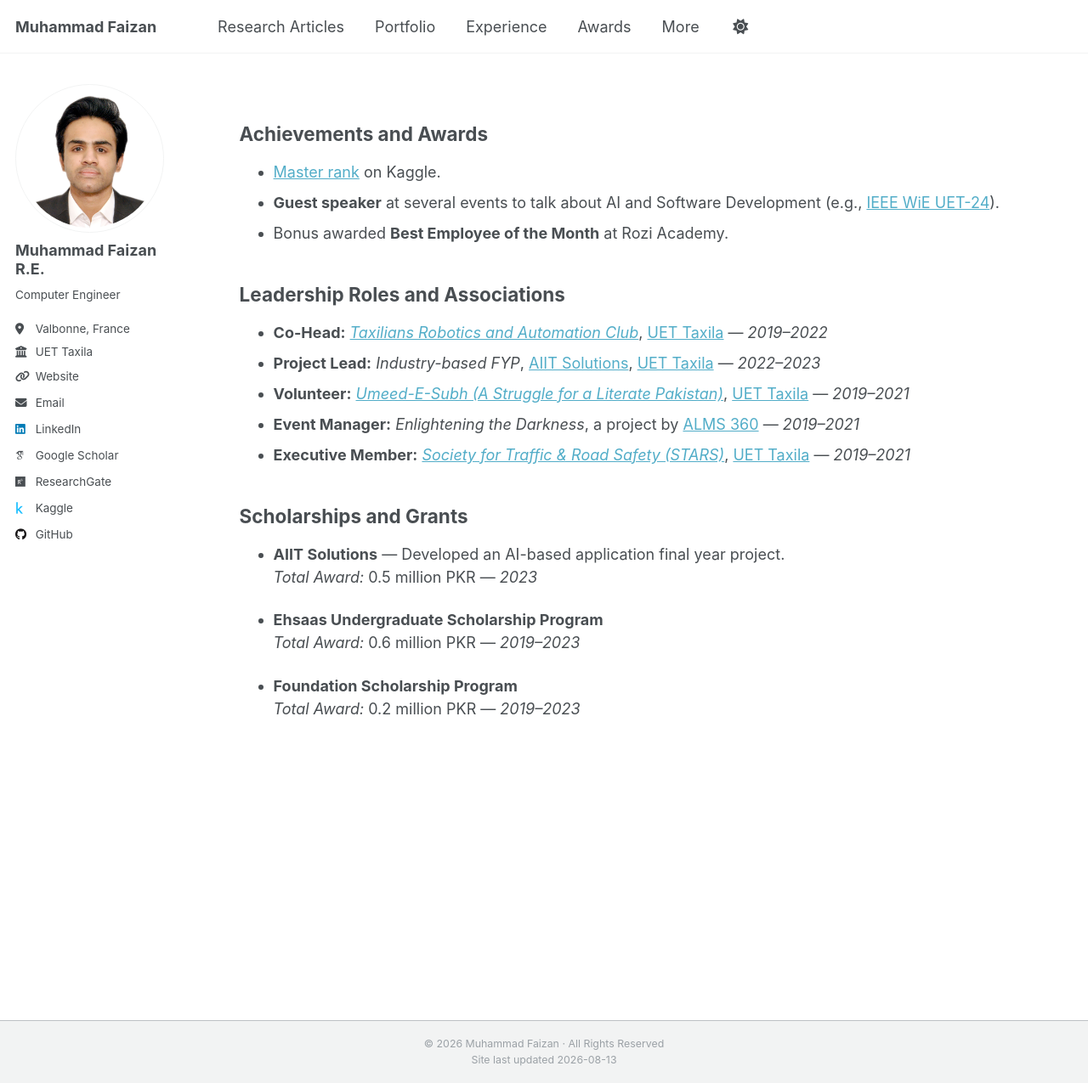
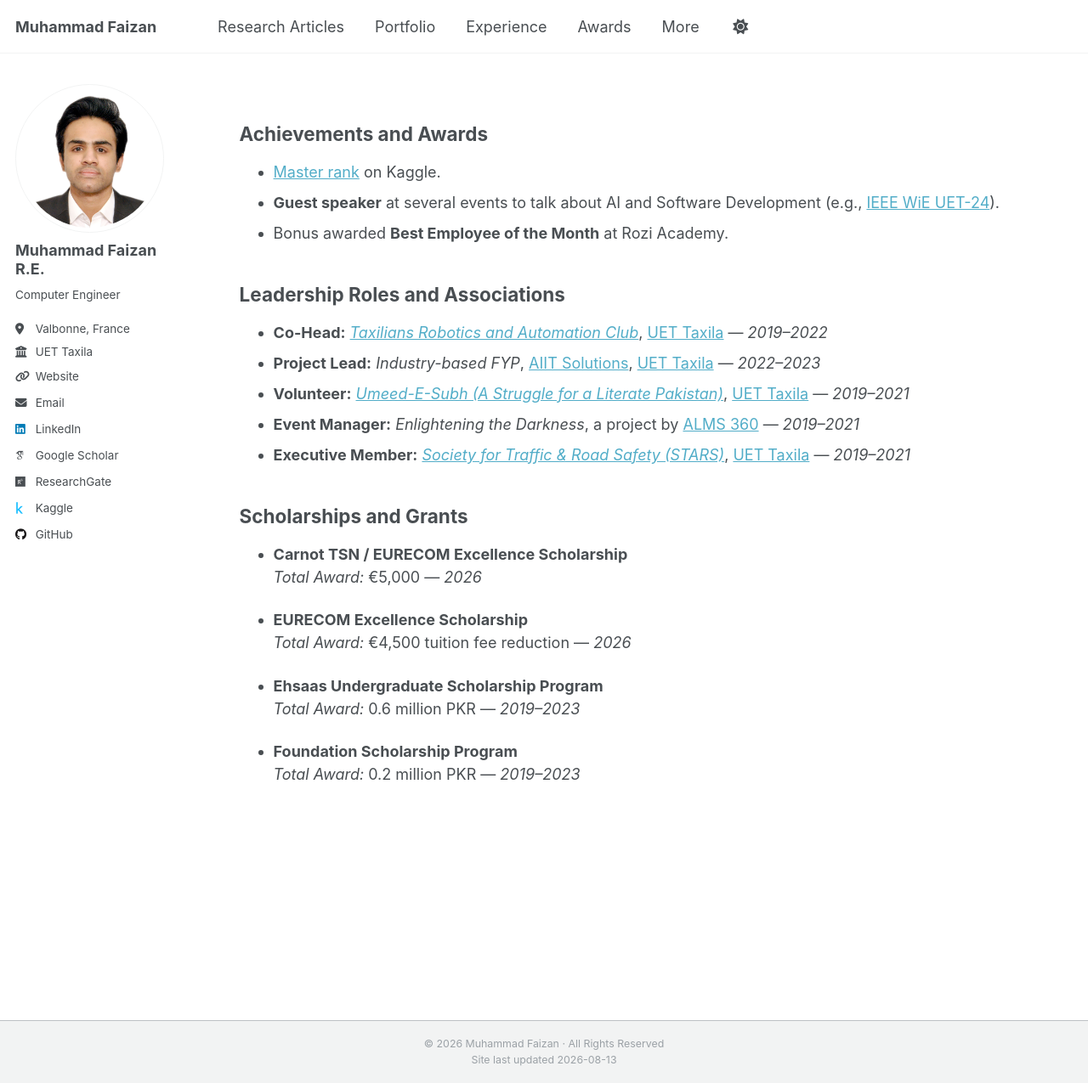
Before and after one commit to MuhammadFaizan99/MuhammadFaizan99.github.io, a Jekyll site: the page built from _pages/awards.md, in a window 1280 px wide and 1275 px high. Shown: the whole window at 85% size. Built offline with Jekyll 4.4.1, drawn with Linux system fonts in a browser that asks for light colours; some web fonts are replaced; a script that is not in the unit is left out.

Commit message:
Update awards.md

```diff
--- a/_pages/awards.md
+++ b/_pages/awards.md
@@ -24,8 +24,11 @@ redirect_from:
 
 ## Scholarships and Grants
 
-- **AIIT Solutions** — Developed an AI-based application final year project.
-  *Total Award:* 0.5 million PKR — *2023*
+- **Carnot TSN / EURECOM Excellence Scholarship**
+  *Total Award:* €5,000 — *2026*
+
+- **EURECOM Excellence Scholarship**
+  *Total Award:* €4,500 tuition fee reduction — *2026*
 
 - **Ehsaas Undergraduate Scholarship Program**
   *Total Award:* 0.6 million PKR — *2019–2023*
```
